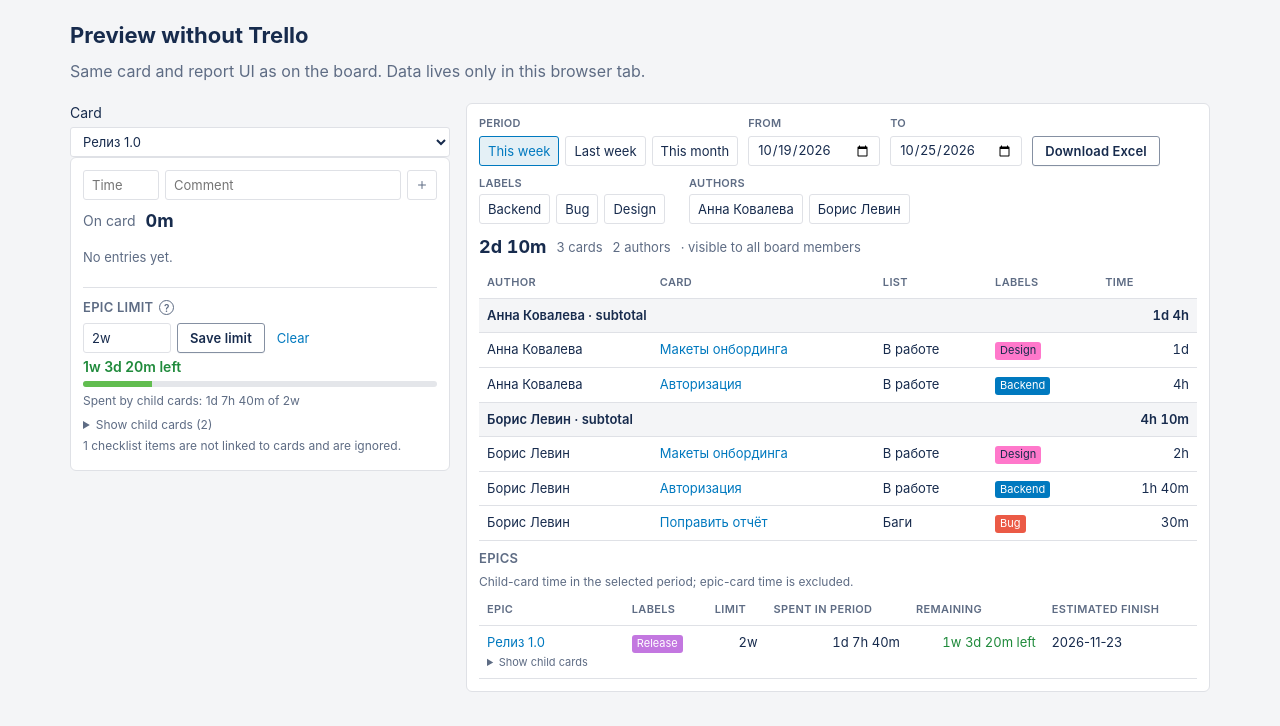
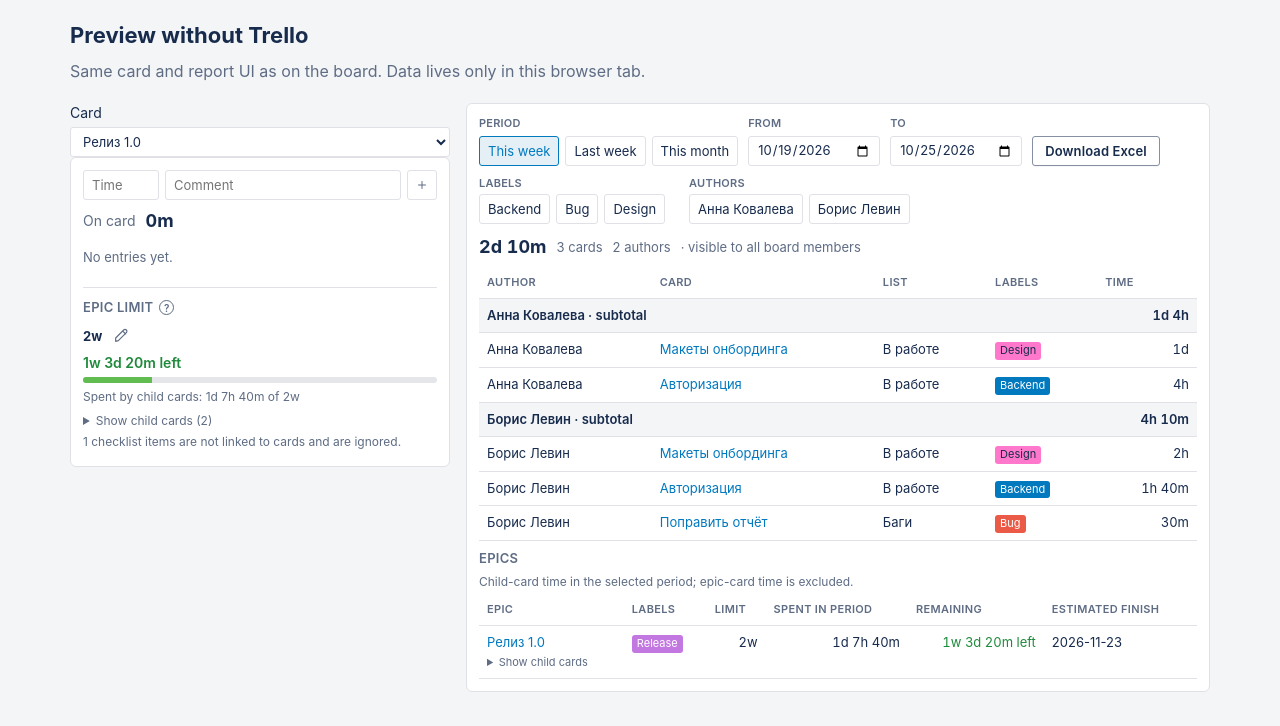
Before and after one commit to alexkarpovich/alexkarpovich.github.io, a website with bundled scripts: page preview.html in a window 1280 px wide. Built offline with nearby package versions, Linux system fonts and the light colour scheme.

Commit message:
feat: simplify epic limit editing and finish estimate

```diff
--- a/css/app.css
+++ b/css/app.css
@@ -466,6 +466,8 @@ button:disabled,
 
 .epic { margin-top: 14px; padding-top: 10px; border-top: 1px solid var(--line); }
 .epic-heading { display: flex; align-items: center; gap: 6px; }
+.limit-summary, .estimate-line { display: flex; align-items: center; gap: 6px; }
+.limit-summary { margin-bottom: 4px; font-size: 13px; }
 .help-tip { display: inline-flex; align-items: center; justify-content: center; width: 15px; height: 15px; border: 1px solid var(--muted); border-radius: 50%; font-size: 10px; line-height: 1; cursor: help; color: var(--muted); text-transform: none; }
 .child-details { margin-top: 6px; }
 .child-details summary { cursor: pointer; color: var(--muted); font-size: 12px; }
--- a/js/card-view.js
+++ b/js/card-view.js
@@ -19,7 +19,13 @@
     return button;
   }
 
+  function helpTip(text) {
+    return h("span", { class: "help-tip", tabindex: "0", role: "img", "aria-label": text, title: text }, "?");
+  }
+
   function mountCardView(rootNode, handlers) {
+    let editingLimit = false;
+    let latestModel = null;
     const duration = h("input", {
       class: "field-time",
       name: "duration",
@@ -58,7 +64,24 @@
     });
     const limitButton = h("button", { type: "submit", class: "button mod-primary" }, "Save limit");
     const clearLimit = h("button", { type: "button", class: "button-link" }, "Clear");
+    const cancelLimit = h("button", { type: "button", class: "button-link", onclick: function () {
+      editingLimit = false;
+      limitError.textContent = "";
+      paintLimit(latestModel);
+    } }, "Cancel");
     const limitError = h("div", { class: "error", role: "alert" });
+    const limitValue = h("strong");
+    const editLimit = entryAction("Edit epic limit",
+      '<path d="m15 5 4 4M4 20l4-1L20 7a2.8 2.8 0 0 0-4-4L4 15z"/>',
+      false, false, function () {
+        editingLimit = true;
+        limitError.textContent = "";
+        limitInput.value = format(latestModel.limitMinutes, latestModel.settings);
+        paintLimit(latestModel);
+        limitInput.focus();
+        limitInput.select();
+      });
+    const limitSummary = h("div", { class: "limit-summary", hidden: true }, [limitValue, editLimit]);
     const epicBody = h("div", { class: "epic-body" });
 
     const form = h("form", { class: "log-form" }, [
@@ -67,12 +90,13 @@
     ]);
 
     const limitForm = h("form", { class: "limit-form" }, [
-      h("div", { class: "control-row" }, [limitInput, limitButton, clearLimit]),
+      h("div", { class: "control-row" }, [limitInput, limitButton, clearLimit, cancelLimit]),
       limitError
     ]);
-    const epicHelp = h("span", { class: "help-tip", tabindex: "0", role: "img", "aria-label": "Child cards = checklist items with a trello.com/c/… link to another card on this board. Time on this card is excluded.", title: "Child cards = checklist items with a trello.com/c/… link to another card on this board. Time on this card is excluded." }, "?");
+    const epicHelp = helpTip("Child cards = checklist items with a trello.com/c/… link to another card on this board. Time on this card is excluded.");
     const epicSection = h("section", { class: "epic", hidden: true }, [
       h("h2", { class: "epic-heading" }, ["Epic limit", epicHelp]),
+      limitSummary,
       limitForm,
       epicBody
     ]);
@@ -123,7 +147,7 @@
     function saveLimit(raw) {
       if (!String(raw || "").trim()) {
         limitError.textContent = "";
-        handlers.onLimit(null).catch(showLimitError);
+        persistLimit(null);
         return;
       }
       const parsed = root.TimeDuration.parseDuration(raw, handlers.settings());
@@ -132,7 +156,28 @@
         return;
       }
       limitError.textContent = "";
-      handlers.onLimit(parsed.minutes).catch(showLimitError);
+      persistLimit(parsed.minutes);
+    }
+
+    function persistLimit(minutes) {
+      handlers.onLimit(minutes).then(function () {
+        editingLimit = false;
+        paintLimit(latestModel);
+      }).catch(showLimitError);
+    }
+
+    function paintLimit(model) {
+      if (!model) return;
+      const hasLimit = model.limitMinutes != null;
+      const canWrite = model.canWrite !== false;
+      limitForm.hidden = !canWrite || (hasLimit && !editingLimit);
+      limitSummary.hidden = !hasLimit || editingLimit;
+      limitValue.textContent = hasLimit ? format(model.limitMinutes, model.settings) : "";
+      editLimit.hidden = !canWrite;
+      editLimit.disabled = !!model.saving || !canWrite;
+      cancelLimit.hidden = !hasLimit;
+      cancelLimit.disabled = !!model.saving;
+      clearLimit.hidden = !hasLimit;
     }
 
     function showLimitError(error) {
@@ -212,8 +257,10 @@
     let cardId = "";
 
     function update(model) {
+      latestModel = model;
       const settings = model.settings;
       if (model.cardId !== cardId) {
+        editingLimit = false;
         cardId = model.cardId;
         duration.value = "";
         note.value = "";
@@ -235,7 +282,7 @@
       editHost.querySelectorAll("input, button").forEach(function (node) { node.disabled = !!model.saving || !canWrite; });
       limitButton.disabled = !!model.saving || !canWrite;
       clearLimit.disabled = !!model.saving || !canWrite;
-      limitForm.hidden = !canWrite;
+      paintLimit(model);
 
       if (model.error) formError.textContent = model.error;
       if (model.limitError) limitError.textContent = model.limitError;
@@ -292,7 +339,7 @@
         debugHost.textContent = "";
       }
 
-      if (!limitInput.matches(":focus")) {
+      if (!editingLimit && !limitInput.matches(":focus")) {
         limitInput.value = model.limitMinutes ? format(model.limitMinutes, settings) : "";
       }
       epicSection.hidden = !(model.children.length || model.limitMinutes != null || model.hasChecklists);
@@ -361,7 +408,10 @@
         : format(left, settings) + " left"));
       epicBody.appendChild(h("div", { class: "bar" + (left < 0 ? " is-over" : "") }, h("span", { style: "width:" + (Math.round(ratio * 1000) / 10) + "%" })));
       epicBody.appendChild(h("p", { class: "hint" }, "Spent by child cards: " + format(spent, settings) + " of " + format(model.limitMinutes, settings)));
-      if (model.estimatedFinish) epicBody.appendChild(h("p", { class: "hint" }, "Estimated finish: " + model.estimatedFinish + " (based on logged workdays, excluding weekends and dates from board settings)."));
+      if (model.estimatedFinish) epicBody.appendChild(h("p", { class: "hint estimate-line" }, [
+        "Est. finish: " + model.estimatedFinish,
+        helpTip("Based on the average logged time per working day. Weekends and excluded dates in board settings are skipped.")
+      ]));
 
       if (!model.children.length) {
         epicBody.appendChild(h("p", { class: "empty-state" }, "No cards in checklists."));
```
